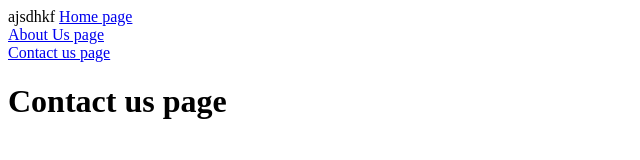
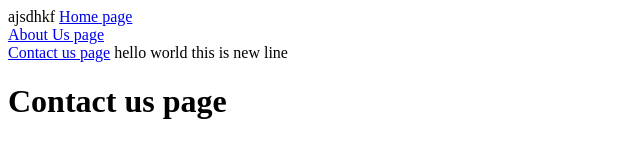
Before and after one commit to HuzaifaYaqoob/webdev_lectures, a plain HTML site: page contact.html in a window 1280 px wide. Shown: the whole page, without its empty margins (0-640 px from the left). Drawn offline with Linux system fonts and the light colour scheme.

Commit message:
i have added new line

```diff
--- a/contact.html
+++ b/contact.html
@@ -12,6 +12,8 @@
 	<a href="/contact.html">Contact us page</a>
 
 
+	hello world this is new line
+
     <h1>Contact us page</h1>
 
 </body>
```
